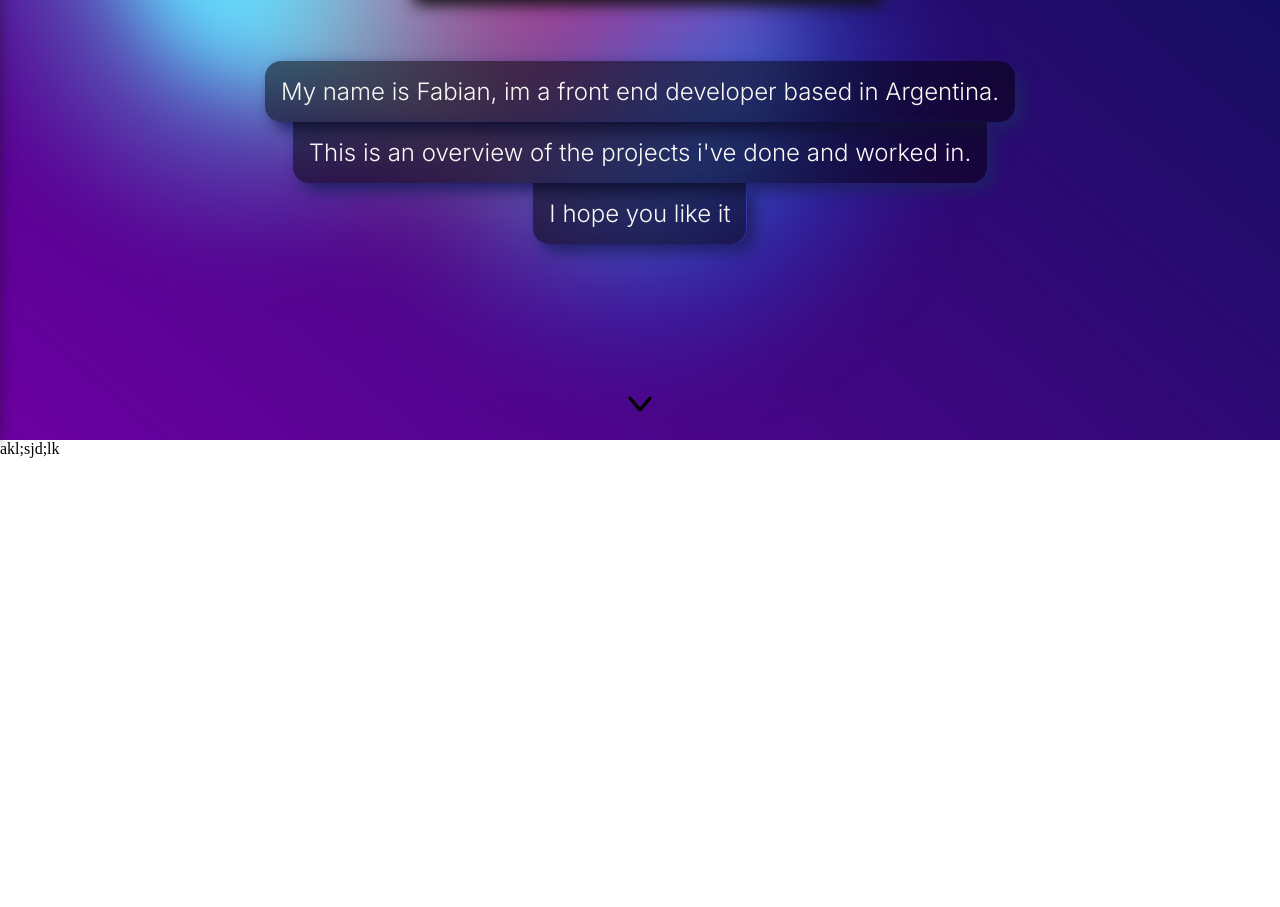
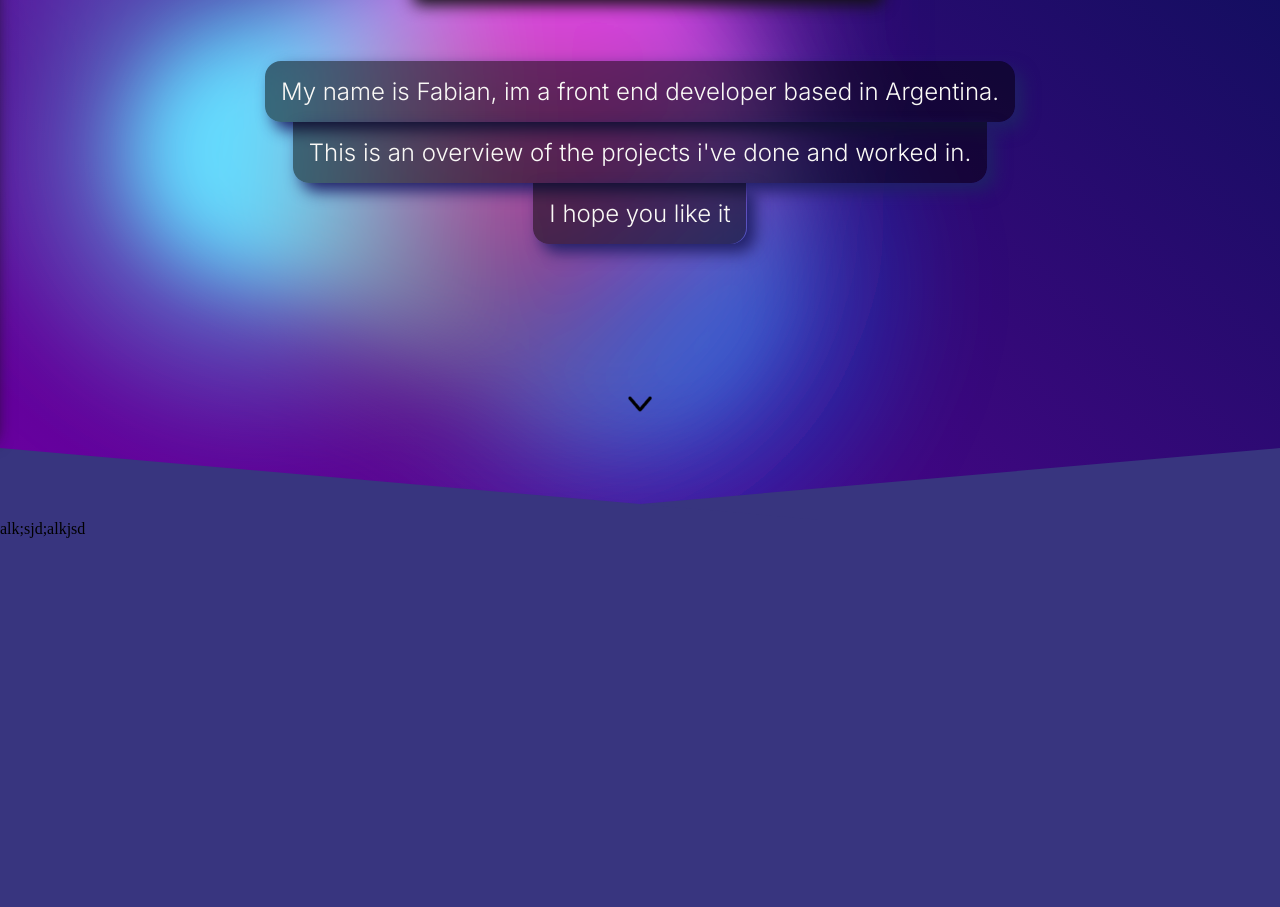
Before and after one commit to MATT30303/portfolio, a plain HTML site: page index.html in a window 1280 px wide. Shown: the part 360-1267 px from the top of the page. Before the commit the page ends 818 px from the top, so only its background shows below. Drawn offline with Linux system fonts and the light colour scheme.

Commit message:
add
new divider between sections and new section

```diff
--- a/assets/bubble.css
+++ b/assets/bubble.css
@@ -14,7 +14,7 @@
 }
 .gradient-bg{
     width: 100vw;
-    height: 100vh;
+    height: 110vh;
     position: inherit;
     z-index: -1;
     background: linear-gradient(40deg, var(--color-bg1), var(--color-bg2));
@@ -22,7 +22,7 @@
     top: 0;
     left: 0;
 }
-svg{
+.gradientSvg{
     display: none;
     overflow: visible;
 }
@@ -109,7 +109,7 @@ svg{
     background: radial-gradient(circle at center, rgba(var(--color-interactive), 0.8) 0, rgba(var(--color-interactive), 0) 50%) no-repeat;
     mix-blend-mode: var(--blending);
     width: 100%;
-    height: 100%;
+    height: 80%;
     top: -50%;
     left: -50%;
     opacity: 0.7;
--- a/assets/main.css
+++ b/assets/main.css
@@ -13,6 +13,13 @@
     --fmInter: 'Inter', sans-serif;
     --fmMont: 'Montserrat', sans-serif;
     --fmRoboto: 'Roboto', sans-serif;
+
+    --crl1: #202067;
+    --crl2: #38357f;
+    --crl3: #514a97;
+    --crl4: #695eaf;
+    --crl5: #8173c7;
+    --crl6: #121212;
 }
 
 *{
@@ -23,6 +30,7 @@
 ::-webkit-scrollbar{
     display: none;
 }
+/* barra lateral */
 #bar{
     width: 12vw;
     height: 100%;
@@ -71,6 +79,8 @@
     width: 100%;
     text-align: center;
 }
+/* boton para activar el menu*/
+
 #bar #toggleBtn{
     z-index: 1;
     position: absolute;
@@ -82,6 +92,7 @@
     z-index: 10;
     box-shadow: .250rem .250rem 1rem black;
     backdrop-filter:  brightness(50%);
+    cursor: pointer;
 }
 #toggleBtn span{
     width: 2rem;
@@ -95,6 +106,8 @@
     margin-bottom: .250rem;
 }
 
+
+/* objetos del menu */
 
 img{
     width: 8vw;
@@ -123,6 +136,9 @@ ul .navLi{
     height: 10vh;
     justify-content: space-between;
 }
+
+
+/* inicio  */
 .startText{
     font-family: var(--fmInter);
     width: 100%;
@@ -159,6 +175,8 @@ ul .navLi{
 #txt1{
     border-radius: 1rem 1rem 1rem 1rem;
 }
+
+/* flecha + animacion */
 #arrowButton{
     position: absolute;
     display: flex;
@@ -178,9 +196,31 @@ ul .navLi{
 #arrow:active{
     animation: arrow .2s;
 }
-/*te quedaste animando la flecha*/
 @keyframes arrow {
     0%{ transform: translateY(0); }
     50%{ transform: translateY(1rem); }
     100%{ transform: translateY(0); }
 }
+/* separador de secciones*/
+
+.slant,.slant2{
+    position: absolute;
+    background-color: transparent;
+    fill: var(--crl2);
+    height: 7rem;
+    width: 100%;
+    bottom: -15vh;
+    z-index: 1;
+}
+.slant2{
+    transform: scaleX(-1);
+}
+
+/* About me*/
+.aboutMe{
+    position: absolute;
+    width: 100vw;
+    height: 100vh;
+    background-color: var(--crl2);
+    z-index: 1;
+}
--- a/index.html
+++ b/index.html
@@ -41,7 +41,7 @@
     <button id="arrowButton"><img src="./assets/img/arrow.png" id="arrow" /></button>
     <!-- Fondo de efecto burbuja -->
     <div class="gradient-bg">
-      <svg xmlns="http://www.w3.org/2000/svg">
+      <svg xmlns="http://www.w3.org/2000/svg class="gradientSvg">
         <defs>
           <filter id="goo">
             <feGaussianBlur in="SourceGraphic" stdDeviation="10" result="blur" />
@@ -59,9 +59,19 @@
         <div class="g5"></div>
         <div class="interactive"></div>
       </div>
+      <!-- separador svg -->
+      <svg class="slant" xmlns="http://www.w3.org/2000/svg" viewBox="0 0 100 100" preserveAspectRatio="none">
+        <polygon points="0,100 100,0 100,100" />
+      </svg>
+      <svg class="slant2" xmlns="http://www.w3.org/2000/svg" viewBox="0 0 100 100" preserveAspectRatio="none">
+        <polygon points="0,100 100,0 100,100" />
+      </svg>
     </div>
 
-    <div>akl;sjd;lk</div>
+    <!-- about me seccion -->
+    <div class="aboutMe">
+      <div class="meTxt">alk;sjd;alkjsd</div>
+    </div>
 
     <script type="module" src="./assets/bubbles.js"></script>
     <script type="module" src="./assets/bar.js"></script>
```
